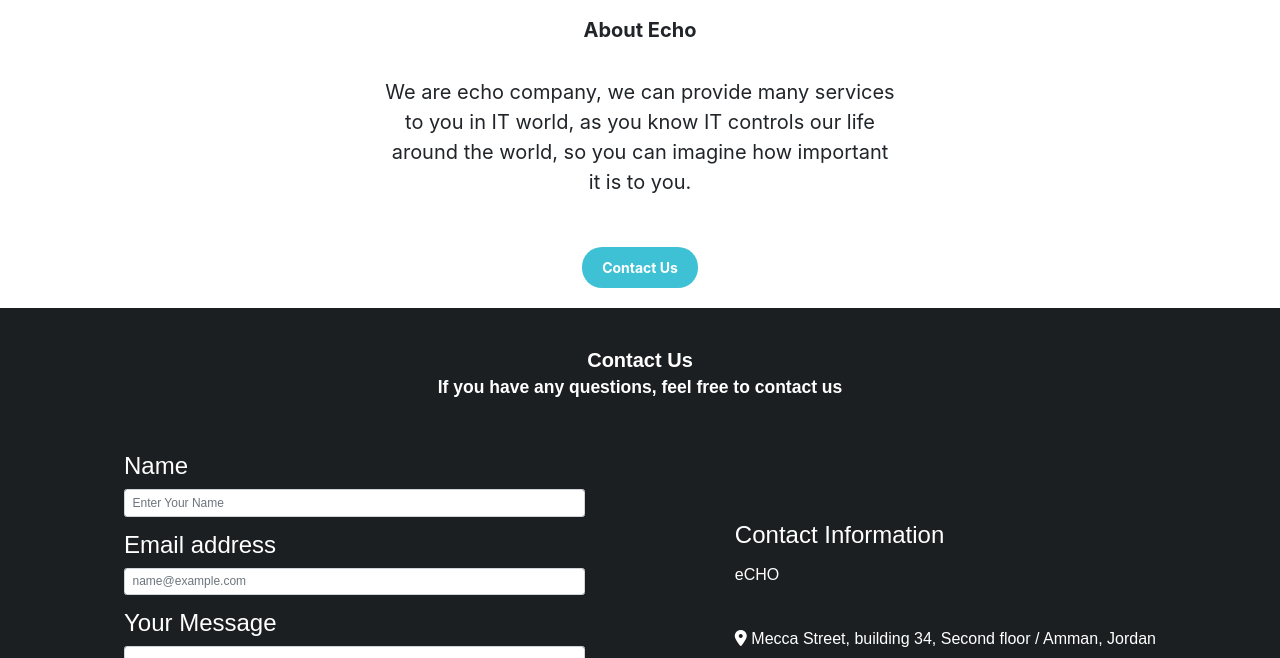
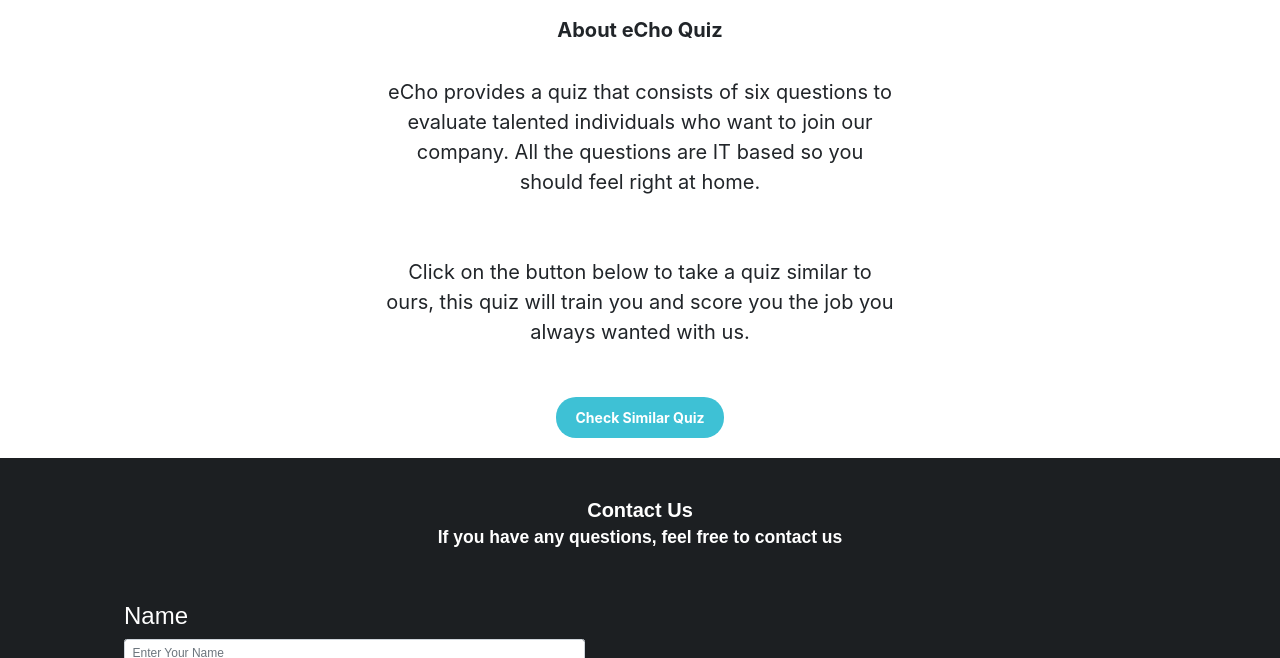
Before and after one commit to AbdallahMarei/projectTwo-Quiz-GroupWork, a plain HTML site: page sourcecode/main/index.html in a window 1280 px wide. Shown: the part 776-1434 px from the top of the page. Drawn offline with nearby package versions, Linux system fonts and the light colour scheme.

Commit message:
modified about

```diff
--- a/sourcecode/main/index.html
+++ b/sourcecode/main/index.html
@@ -80,15 +80,16 @@
       <!-- About section -->
       <section class="about" id="about-section">
         <div>
-          <h2 id="title-about"><strong>About Echo</strong></h2>
+          <h2 id="title-about"><strong>About eCho Quiz</strong></h2>
           <div class="about-dist">
             <div>
-              We are echo company, we can provide many services to you in IT
-              world, as you know IT controls our life around the
-              world, so you can imagine how important it is to you.
+              eCho provides a quiz that consists of six questions to evaluate talented individuals who want to join our company. All the questions are IT based so you should feel right at home.
             </div>
-            <a href="#contact"><button type="button" class="btn btn-primary">
-              <strong>Contact Us</strong>
+            <div>
+              Click on the button below to take a quiz similar to ours, this quiz will train you and score you the job you always wanted with us.
+            </div>
+            <a href="https://tutorialslink.com/mcq-quiz/java-script-mcq-quiz-multiple-choice-questions-and-answers"><button type="button" class="btn btn-primary">
+              <strong>Check Similar Quiz</strong>
             </button></a>
           </div>
         </div>
--- a/sourcecode/main/style.css
+++ b/sourcecode/main/style.css
@@ -75,9 +75,6 @@ nav .active a {
 
 /* about */
 
-#about-section{
-
-}
 #title-about {
   text-align: center;
   padding-top: 2rem;
```
